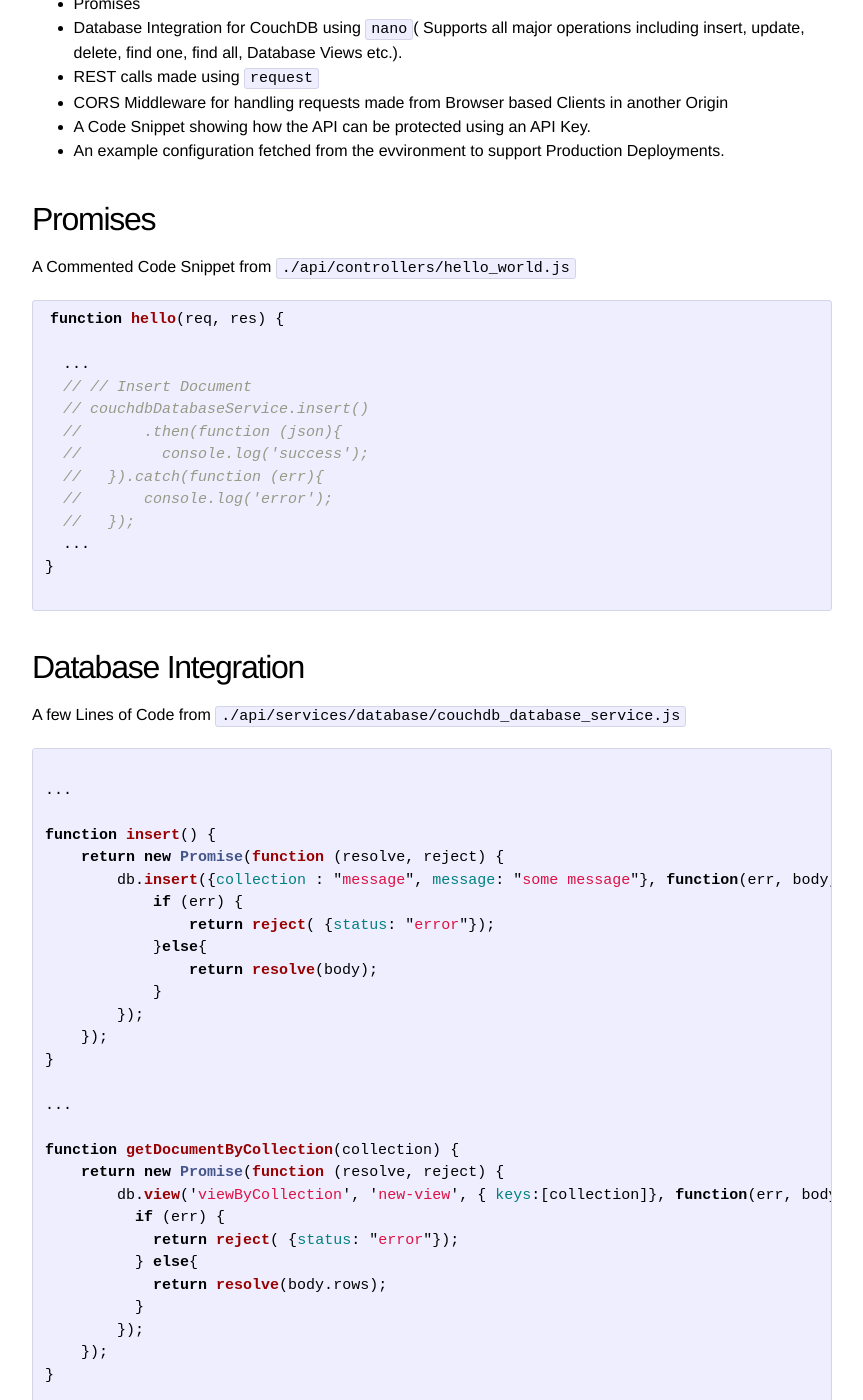
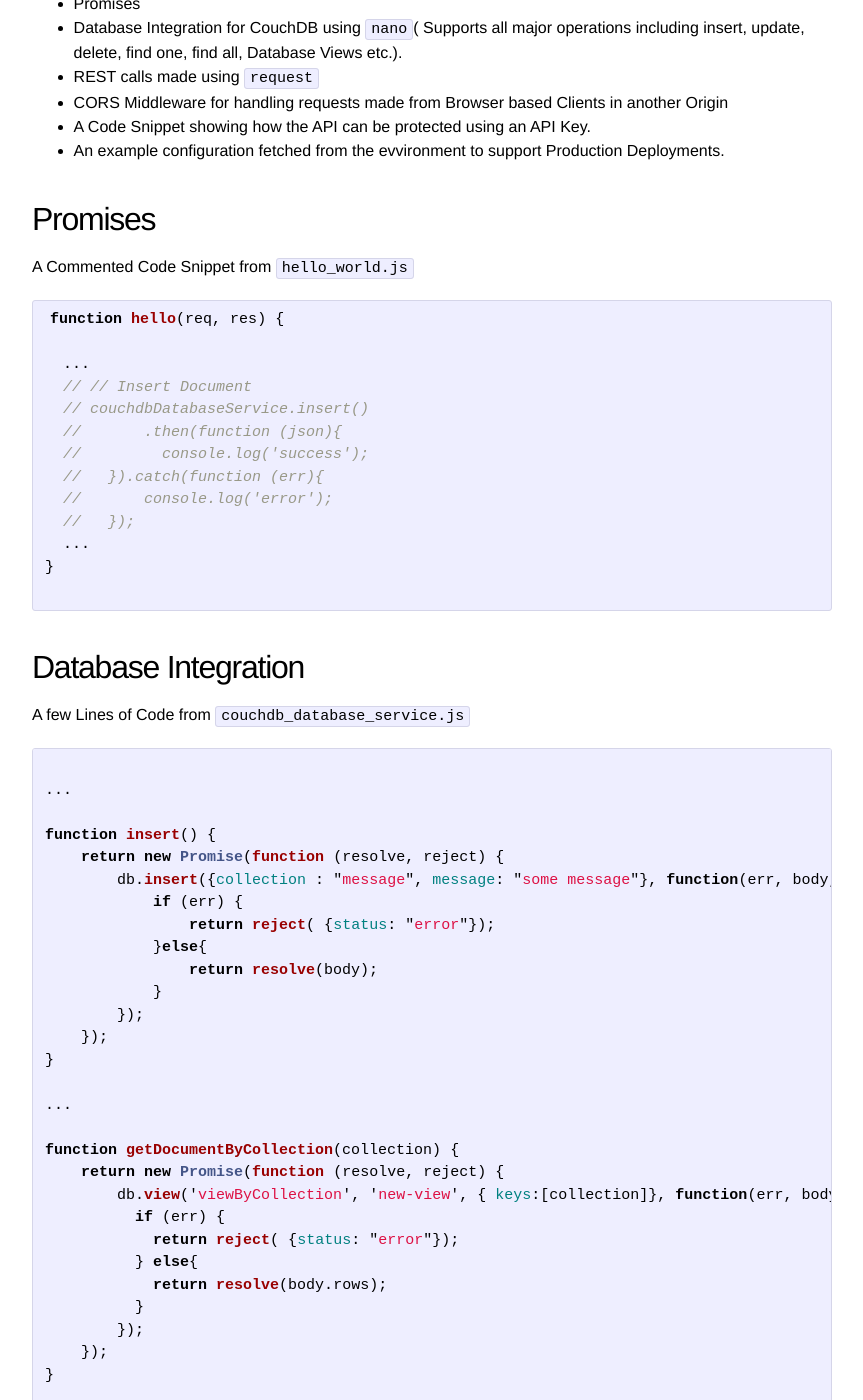
Before and after one commit to welagedara/welagedara.github.io, a Jekyll site: the page built from _posts/2018-07-06-nodejs-starter.md, in a window 1280 px wide and 1400 px high, scrolled down 434 px. Shown: the whole window, without its empty margins (208-1071 px from the left). Built offline with Jekyll 4.4.1, drawn with Linux system fonts in a browser that asks for light colours; some of the changed text lies outside the part shown.

Commit message:
highlight change

````diff
--- a/_posts/2018-07-06-nodejs-starter.md
+++ b/_posts/2018-07-06-nodejs-starter.md
@@ -19,7 +19,7 @@
 
 ## Promises
 
-A Commented Code Snippet from `./api/controllers/hello_world.js`
+A Commented Code Snippet from `hello_world.js`
 
 ```js
 function hello(req, res) {
@@ -39,7 +39,7 @@
 
 ## Database Integration
 
-A few Lines of Code from `./api/services/database/couchdb_database_service.js`
+A few Lines of Code from `couchdb_database_service.js`
 
 ```js
 
@@ -75,7 +75,7 @@
 
 ## REST Calls
 
-A few Code Snippet from `./api/services/api/w3school_api_service.js`
+A few Code Snippet from `w3school_api_service.js`
 
 ```js
 ...
@@ -126,7 +126,7 @@
 
 ## API Security
 
-A Code Snippet from `./app.js`.
+A Code Snippet from `app.js`.
 
 ```js
 ...
````
Also changed, not shown: other parts of _posts/2018-07-06-nodejs-starter.md (+2 -2 lines).
